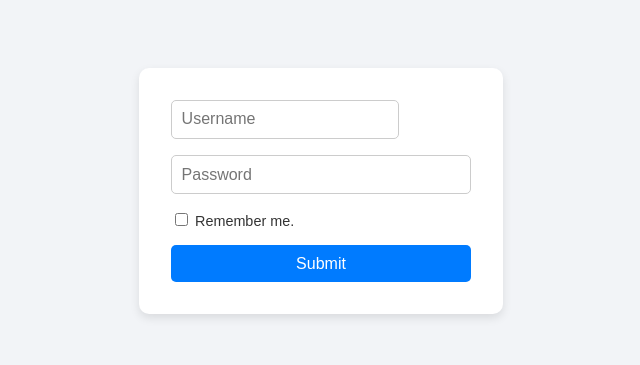
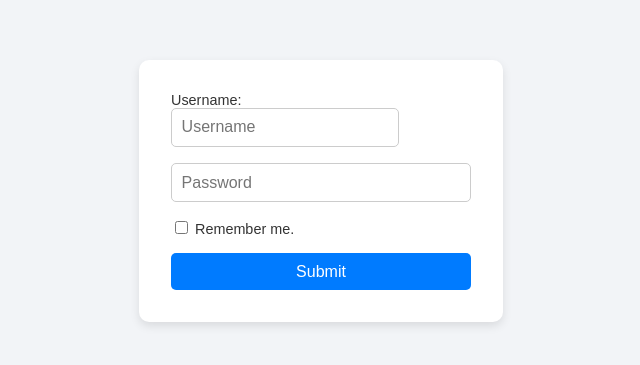
Before and after one commit to acciojob/remember-me-login-form-aveencoder, a website: page main.html in a window 1280 px wide. Shown: the part 209-574 px from the top of the page, without its empty margins (319-959 px from the left). Drawn offline with Linux system fonts and the light colour scheme.

Commit message:
created a submission

```diff
--- a/main.html
+++ b/main.html
@@ -10,7 +10,8 @@
 	<!-- the entire body must be written by student -->
 	<form>
 	<label for="username">
-  <input type="text" id="username" placeholder="Username" />
+    Username:
+    <input type="text" id="username" placeholder="Username" />
 	</label>
   <input type="password" id="password" placeholder="Password" />
 
```
